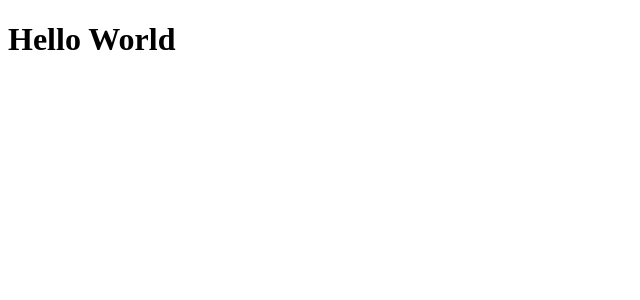
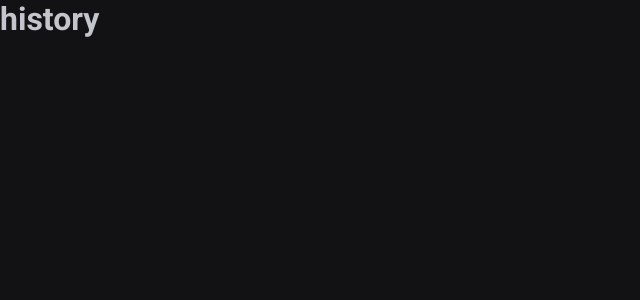
Before and after one commit to Prattiz/Timer, a React (Vite) app: page /history in a window 1280 px wide. Shown: the top 300 px of the page, without its empty margins (0-640 px from the left). Built offline with nearby package versions, Linux system fonts and the light colour scheme.

Commit message:
CREATE @TYPES AND ROUTES

```diff
--- a/index.html
+++ b/index.html
@@ -2,8 +2,11 @@
 <html lang="en">
   <head>
     <meta charset="UTF-8" />
+    <link rel="preconnect" href="https://fonts.googleapis.com"/>
+    <link rel="preconnect" href="https://fonts.gstatic.com" crossorigin/>
     <link rel="icon" type="image/svg+xml" href="./src/assets/icon.svg" />
     <meta name="viewport" content="width=device-width, initial-scale=1.0" />
+    <link href="https://fonts.googleapis.com/css2?family=Roboto+Mono:wght@700&family=Roboto:wght@400;700&display=swap" rel="stylesheet">
     <title>Timer</title>
   </head>
   <body>
--- a/package.json
+++ b/package.json
@@ -13,6 +13,7 @@
     "@types/styled-components": "^5.1.28",
     "react": "^18.2.0",
     "react-dom": "^18.2.0",
+    "react-router-dom": "^6.16.0",
     "style-components": "^0.1.0",
     "styled-components": "^6.0.8"
   },
--- /dev/null
+++ b/src/Router.tsx
@@ -0,0 +1,11 @@
+import { Routes, Route } from "react-router-dom";
+import { App } from "./pages/App";
+import { History } from "./pages/History"
+export function Router(){
+    return(
+        <Routes>
+            <Route path="/" element={<App />}/>
+            <Route path="/history" element={<History />}/>
+        </Routes>
+    )
+}
--- a/src/main.tsx
+++ b/src/main.tsx
@@ -1,10 +1,19 @@
-import React from 'react'
-import ReactDOM from 'react-dom/client'
-import { App } from './pages/App.tsx'
+import React from 'react';
+import ReactDOM from 'react-dom/client';
+import { BrowserRouter } from "react-router-dom"
+import { Router } from './Router';
+import { ThemeProvider } from 'styled-components';
+import { defautTheme } from "./styles/default";
+import { GlobalStyle } from './styles/global';
 
 
 ReactDOM.createRoot(document.getElementById('root')!).render(
   <React.StrictMode>
-    <App />
+    <ThemeProvider theme={defautTheme}>
+      <BrowserRouter>
+        <Router />
+      </BrowserRouter>
+      <GlobalStyle/>
+    </ThemeProvider>
   </React.StrictMode>,
 )
--- a/src/pages/App.tsx
+++ b/src/pages/App.tsx
@@ -1,12 +1,13 @@
 
 
 export function App() {
-
   return (
     <div>
-      <h1>Hello World</h1>
+      <h1>Home</h1>
+    </div>
 
-    </div>
+
+
 
   )
 }
--- /dev/null
+++ b/src/pages/History.tsx
@@ -0,0 +1,5 @@
+export function History(){
+    return(
+        <h1>history</h1>
+    )
+}
--- a/src/styles/default.ts
+++ b/src/styles/default.ts
@@ -1,6 +1,22 @@
-
 
 export const defautTheme = {
-    primary: "purple",
-    secondary: "orange"
+   white: '#FFF',
+
+  'gray-100': '#E1E1E6',
+  'gray-300': '#C4C4CC',
+  'gray-400': '#8D8D99',
+  'gray-500': '#7C7C8A',
+  'gray-600': '#323238',
+  'gray-700': '#29292E',
+  'gray-800': '#202024',
+  'gray-900': '#121214',
+
+  'green-300': '#00B37E',
+  'green-500': '#00875F',
+  'green-700': '#015F43',
+
+  'red-500': '#AB222E',
+  'red-700': '#7A1921',
+
+  'yellow-500': '#FBA94C',
 }
--- /dev/null
+++ b/src/styles/global.ts
@@ -0,0 +1,31 @@
+import { createGlobalStyle } from "styled-components";
+
+export const GlobalStyle = createGlobalStyle`
+
+    *{
+        margin: 0;
+        padding: 0;
+        box-sizing: border-box;
+    }
+
+    :root{
+        font-size: 62.5%;
+    }
+
+    :focus{
+        outline: 0;
+        box-shadow: 0 0 0 2px ${props => props.theme["green-500"]};
+    }
+
+    body{
+        background-color: ${props => props.theme["gray-900"]};
+        font-family: 'Roboto', sans-serif;
+        font-weight: 400;
+        font-size: 1.6rem;
+        color: ${props => props.theme["gray-300"]};
+    }
+
+
+
+
+`
```
Also changed, not shown: src/@types/styles.d.ts (added, +8 -0 lines), 1 other file (tests, documents, lock files or other folders).
